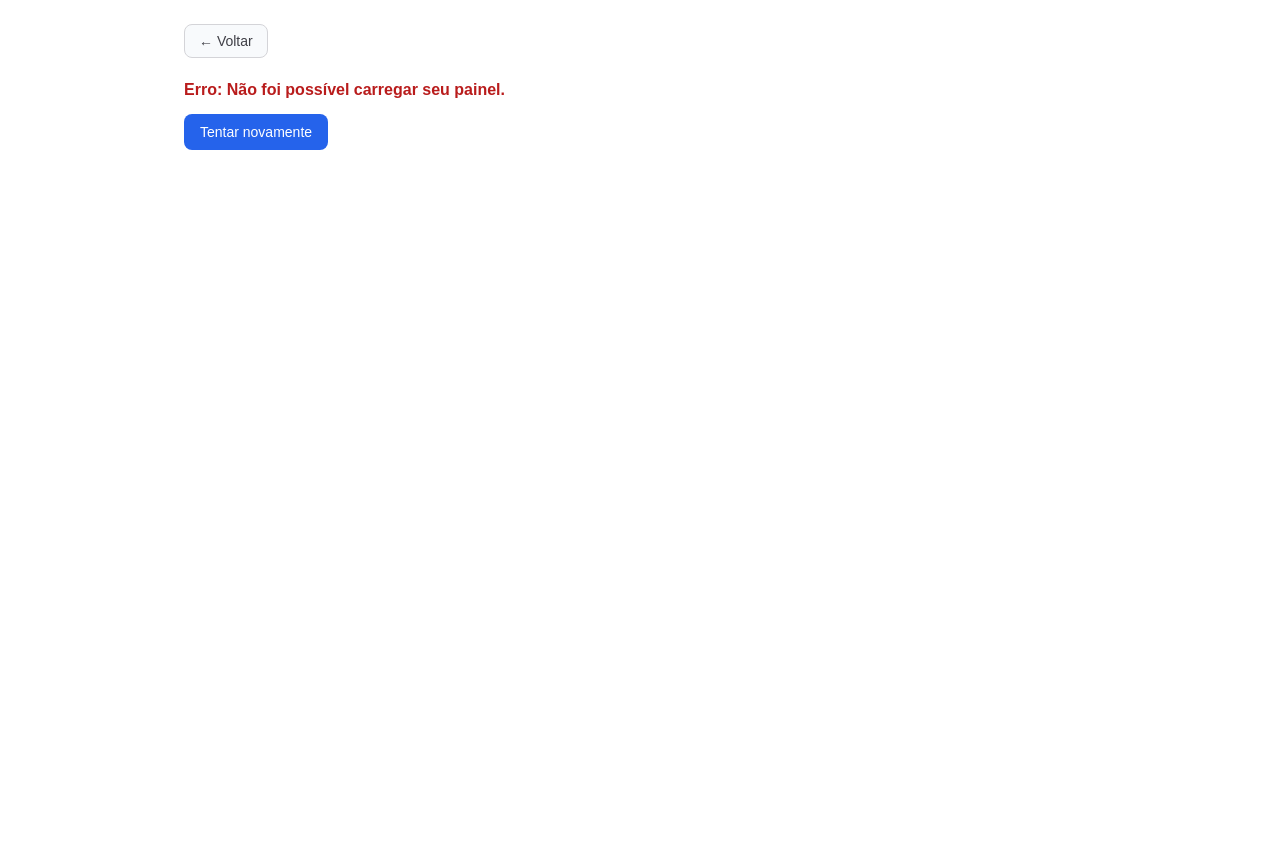
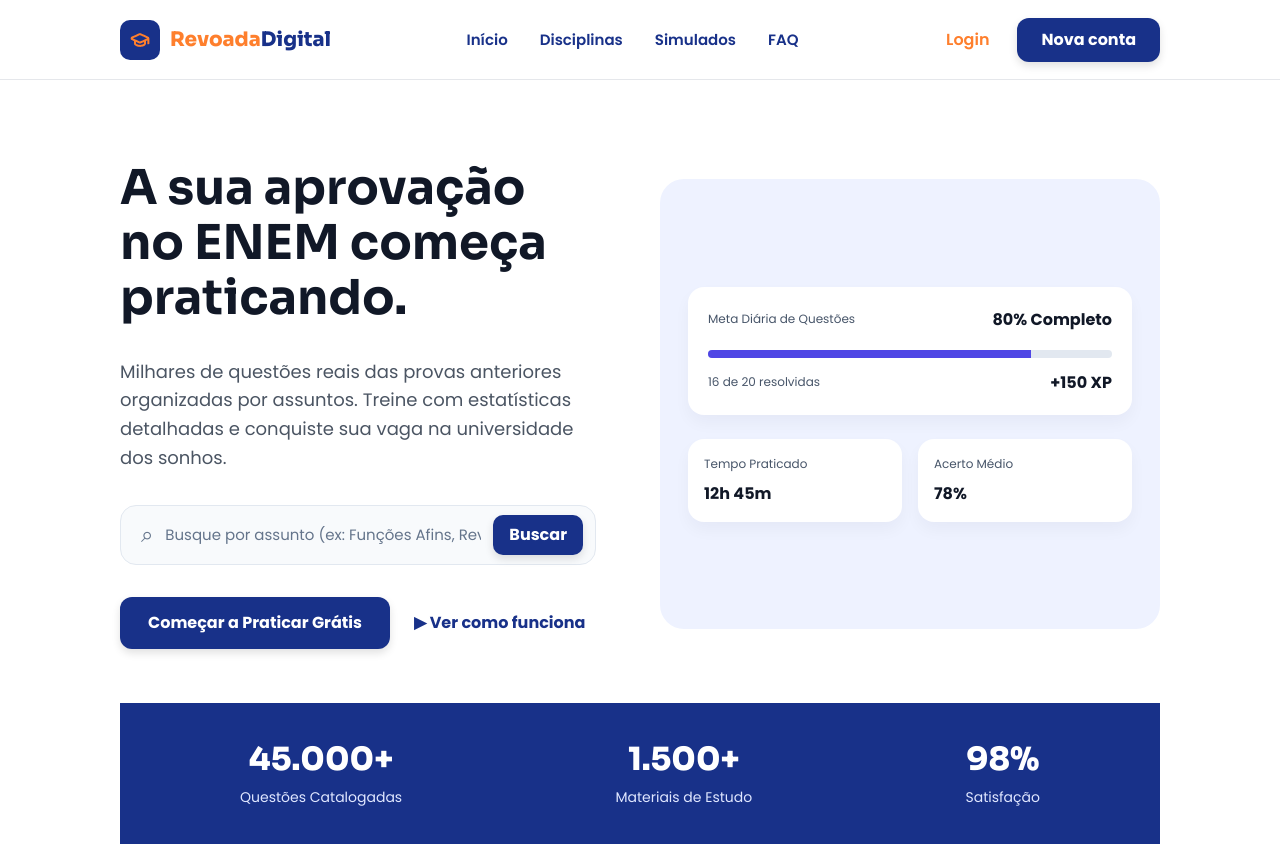
Before and after one commit to JoaoVitorChaves-05/Revoada-Digital, a React (Vite) app in the folder apps/frontend/: page / in a window 1280 px wide. Before the commit the page ends 800 px from the top, so only its background shows below. Built offline with nearby package versions, Linux system fonts and the light colour scheme; no server answers; the HTML template or start-up script is replaced by a standard one.

Commit message:
fix: initial page

```diff
--- a/apps/frontend/src/App.tsx
+++ b/apps/frontend/src/App.tsx
@@ -11,7 +11,7 @@ import { DashboardPage } from './pages/Dashboard.page'
 type Screen = 'home' | 'cadastro' | 'login' | 'redefinir' | 'result' | 'desempenho' | 'dashboard'
 
 function App() {
-  const [screen, setScreen] = useState<Screen>('dashboard')
+  const [screen, setScreen] = useState<Screen>('home')
 
   const [currentAttemptId, setCurrentAttemptId] = useState<string>("769e855b-4a27-4a5b-a48c-170be35004d2") //ID de teste
 
```
